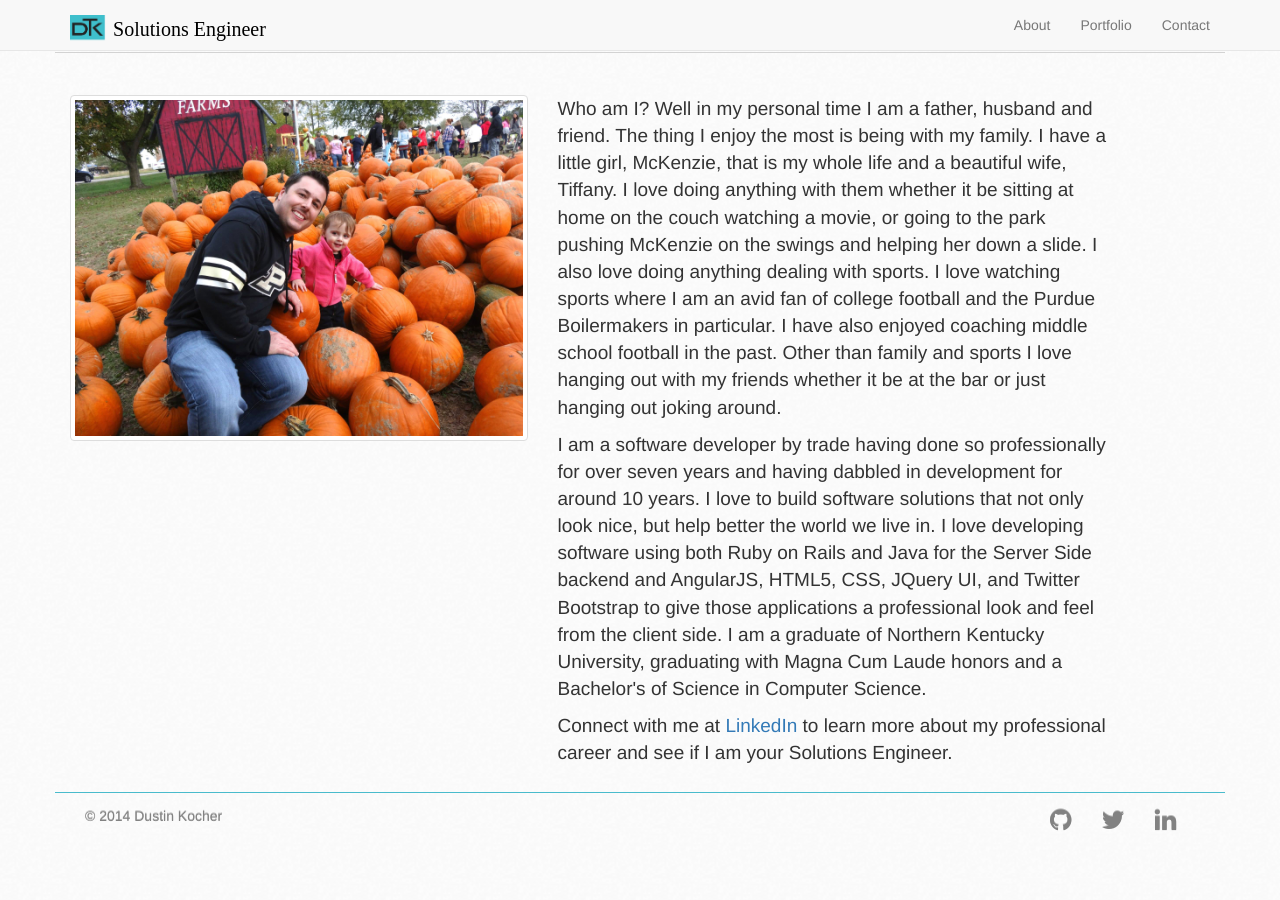
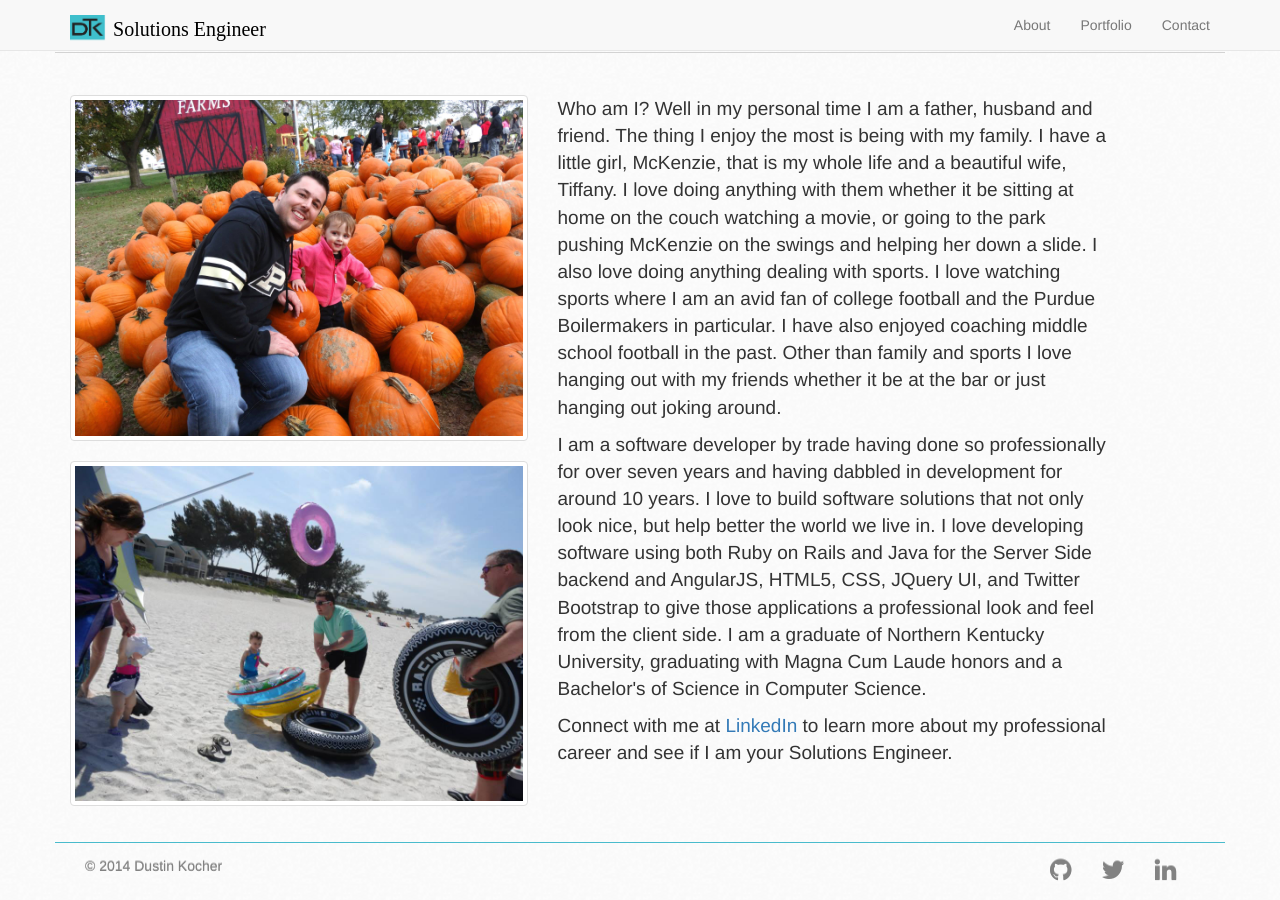
Before and after one commit to huihuiyihan/dtkocher.github.io, a Jekyll site: the page built from index.html, in a window 1280 px wide and 900 px high, scrolled down 1127 px. Built offline with Jekyll 4.4.1, drawn with Linux system fonts in a browser that asks for light colours; nearby versions of some CDN libraries; before the commit the page ends 1977 px from its top, so only the background shows below that.

Commit message:
Add extra pic

```diff
--- a/index.html
+++ b/index.html
@@ -19,6 +19,7 @@ background_text_line2: >
   <div class="row">
     <div class="col-md-5">
       <img src="{{ "/img/family2.jpg" |  prepend: site.baseurl }}" title="My life" class="thumbnail col-md-12" />
+      <img src="{{ "/img/family3.jpg" |  prepend: site.baseurl }}" title="My life" class="thumbnail col-md-12" />
     </div>
     <div class="col-md-6">
       <p>
```
Also changed, not shown: img/family3.jpg (added).
